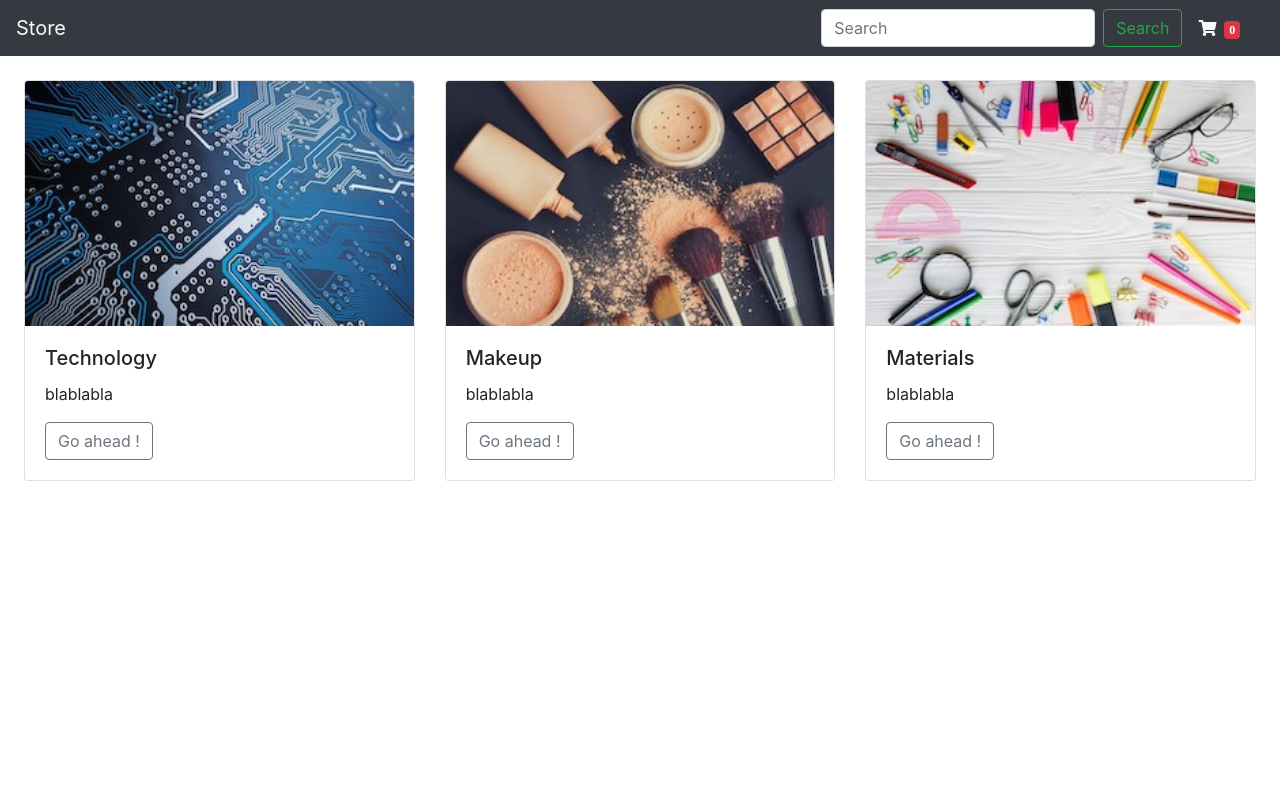
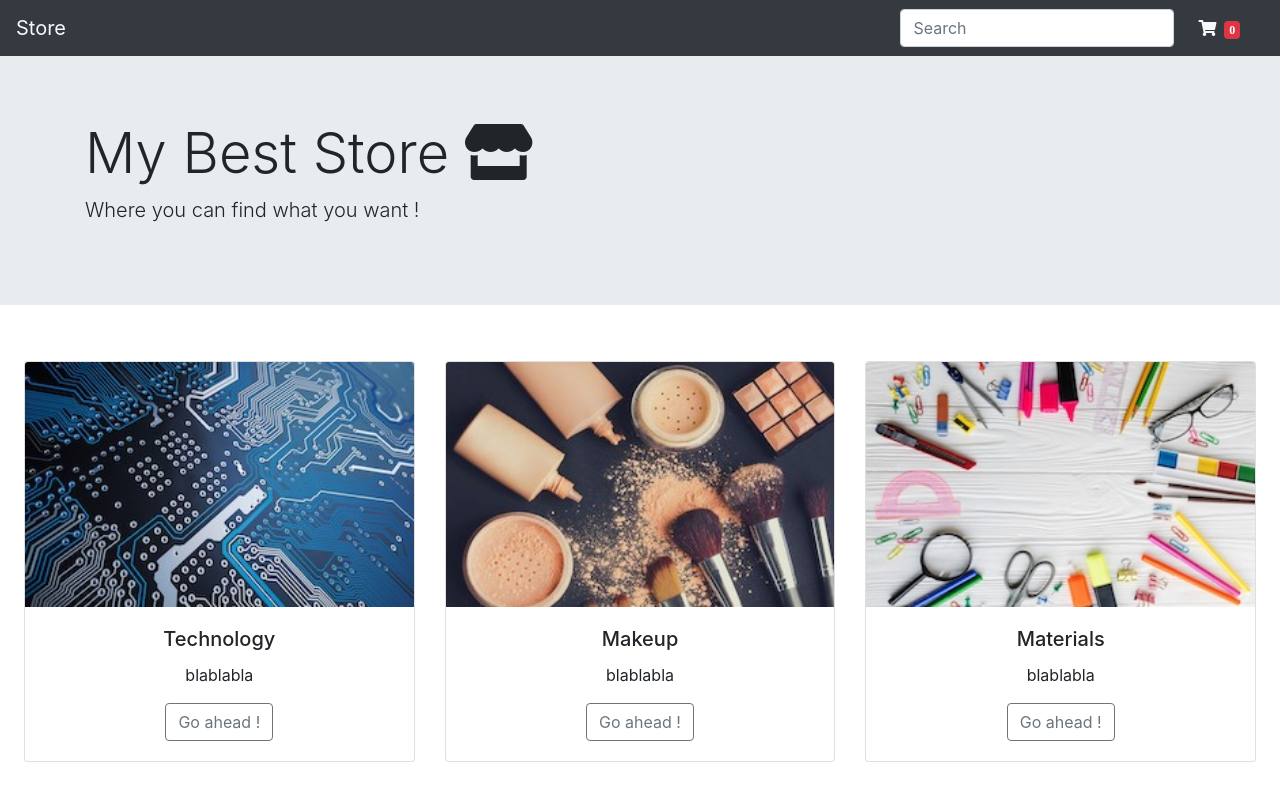
Before and after one commit to crozes/Cris_Project, a PHP site: page / in a window 1280 px wide. Run offline with PHP 8.4, Linux system fonts and the light colour scheme; data comes from the database, SQL or seed files in the repository.

Commit message:
Changement site

```diff
--- a/css/myStyle.css
+++ b/css/myStyle.css
@@ -1,3 +1,15 @@
-.headerButton:hover {
-    color: #dae0e5 !important;
+.Food_background{
+    background-image: url("img/Categories/food.jpg");
 }
+
+.Technology_background{
+    background-image: url("img/Categories/technology.jpg");
+}
+
+.Makeup_background{
+    background-image: url("img/Categories/makeup.jpg");
+}
+
+.Materials_background{
+    background-image: url("img/Categories/materials.jpg");
+}
--- a/header.php
+++ b/header.php
@@ -14,8 +14,7 @@
 <nav class="navbar navbar-dark bg-dark">
 <a class="navbar-brand text-light" href="index.php">Store</a>
   <form class="form-inline">
-    <input class="form-control mr-sm-2" type="search" placeholder="Search" aria-label="Search">
-    <button class="btn btn-outline-success my-2 my-sm-0" type="submit">Search</button>
+    <input id="search" class="form-control mr-sm-2" type="search" placeholder="Search" aria-label="Search">
     <a href="#" class="headerButton"><i class="fa fa-shopping-cart ml-3 mr-3 text-light" aria-hidden="true"><span class="badge badge-danger mr-2 ml-2" id="cart-number">0</span></i></a>
   </form>
 </nav>
--- a/index.php
+++ b/index.php
@@ -23,9 +23,9 @@ if ($result->num_rows > 0)
       $card .= '<div class="card" style="width: 18rem;">
             <img class="card-img-top" src="'.$row["ImagesPath"].'" alt="Card image cap">
             <div class="card-body">
-            <h5 class="card-title">'.$row["CategoriesName"].'</h5>
+              <h5 class="card-title text-center">'.$row["CategoriesName"].'</h5>
               <p class="card-text">'.$row["CategoriesDescription"].'</p>
-            <a href="produs.php?categorie='.$row["CategoriesName"].'" class="btn btn-outline-secondary center">Go ahead !</a>
+              <a href="produs.php?categorie='.$row["CategoriesName"].'" class="btn btn-outline-secondary">Go ahead !</a>
             </div>
           </div>';
     }
@@ -37,23 +37,17 @@ else
   mysqli_close($conn)
 ?>
 
-<!DOCTYPE html>
-<html>
-<head>
-    <meta charset="utf-8" />
-    <meta http-equiv="X-UA-Compatible" content="IE=edge">
-    <title>Store</title>
-    <meta name="viewport" content="width=device-width, initial-scale=1">
-    <link rel="stylesheet" type="text/css" media="screen" href="css/bootstrap.css" />
-    <link rel="stylesheet" type="text/css" media="screen" href="cssFa/fontawesome-free-5.5.0-web/css/all.css" />
-    <script src="js/bootstrap.js"></script>
-</head>
-<body>
 <?php include 'header.php' ?>
+<div class="jumbotron jumbotron-fluid">
+  <div class="container">
+    <h1 class="display-4">My Best Store <i class="fas fa-store"></i></h1>
+    <p class="lead">Where you can find what you want !</p>
+  </div>
+</div>
 <div class="container-fluid p-4">
   <div class="row">
     <div class="col-lg">
-      <div class="card-deck">
+      <div class="card-deck text-center">
         <?php echo $card?>
       </div>
     </div>
```
Also changed, not shown: produs.php (+45 -7 lines). Lines whose indentation alone changed are shown as unchanged.
